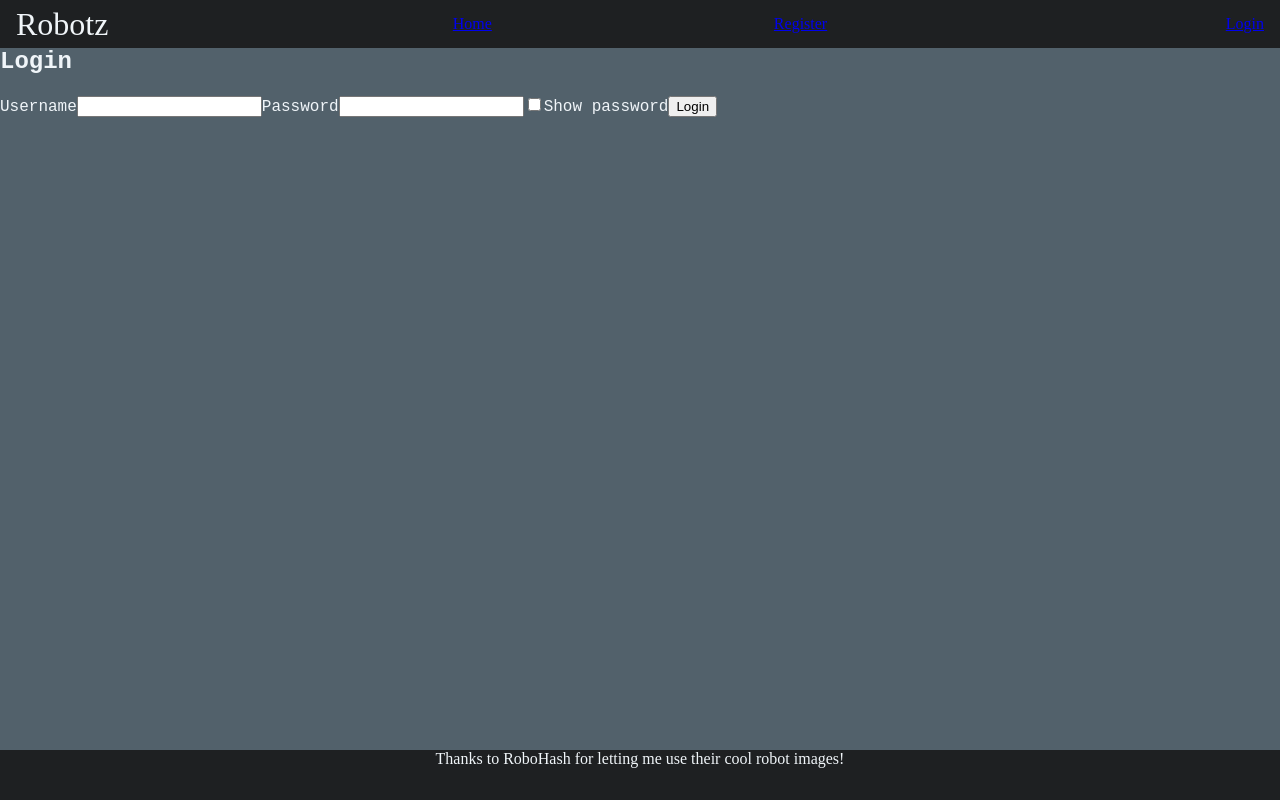
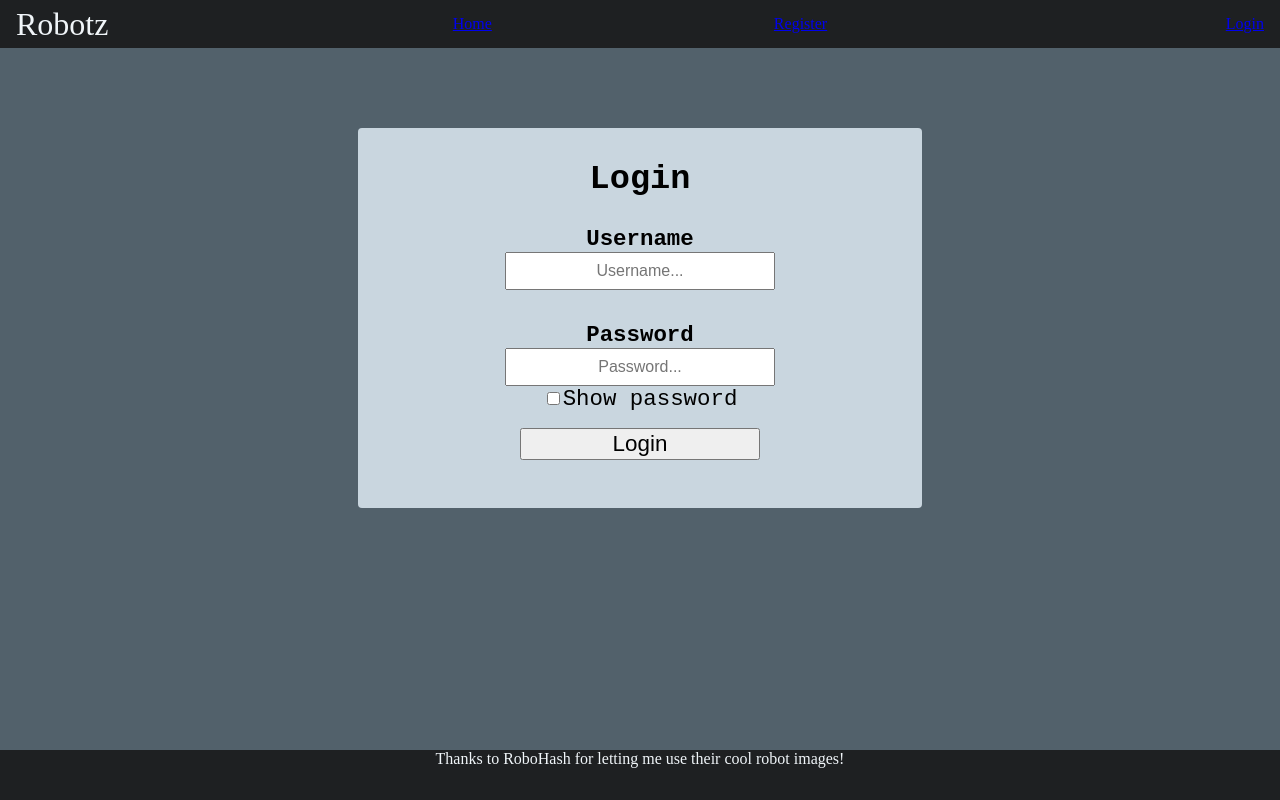
Before and after one commit to ArnoldSalcius/Robotz, a React (Create React App) app in the folder client/: page /login in a window 1280 px wide. Built offline with nearby package versions, Linux system fonts and the light colour scheme.

Commit message:
Added Login page styles

```diff
--- a/client/src/components/Auth/LoginPage.js
+++ b/client/src/components/Auth/LoginPage.js
@@ -1,7 +1,8 @@
 import { useEffect, useState } from 'react';
 import { connect } from 'react-redux';
 import { loginUser, clearErrors, loginUserFail } from '../../redux/auth/authActions';
-import { Navigate, useLocation } from 'react-router-dom'
+import { Navigate, useLocation } from 'react-router-dom';
+import './LoginPage.scss';
 
 const initialState = {
     username: '',
@@ -95,52 +96,68 @@ const LoginPage = function ({ register, auth, loginUser, clearAuthErrors, dispat
 
         return (
             <>
+                <div className="auth__inputGroup">
                     <label htmlFor='repassword'>Repeat Password</label>
                     <input id='repassword' type='password' name='repassword' value={repassword} onChange={(e) => setRepassword(e.target.value)}></input>
+                </div>
+                <div className="auth__inputGroup">
                     <label htmlFor='email'>Email</label>
-                <input style={isEmailError ? { border: '5px solid red' } : null} id='email' name='email' value={input.email} onChange={handleInput}></input>
+                    <input
+                        style={isEmailError ? { border: '5px solid red' } : null}
+                        id='email'
+                        name='email'
+                        value={input.email}
+                        onChange={handleInput}
+                        placeholder='Anything here...'
+                    />
+                </div>
+                <div className='auth__inputError'>
                     {isEmailError && isEmailError.email}
+                </div>
             </>
         )
     }
-    // console.log(auth);
-    // if (auth.loading) {
-    //     return null;
-    // }
-    // if (auth.user) {
-    //     console.log('authuser ran');
-    // }
+
 
     return (
         auth.user ? <Navigate to={navigateTo} /> :
-            (<div>
-                <h2>Login</h2>
-                <form>
+            (<div className='auth'>
+                <h2 className='auth__header'>{register ? "Register" : "Login"}</h2>
+                <form class='auth__form'>
+                    <div className="auth__inputGroup">
                         <label htmlFor='username'>Username</label>
 
                         <input
-                        style={isUsernameError ? { border: '5px red solid' } : null}
+                            className={`auth__input${isUsernameError ? '--error' : ''}`}
                             autoComplete='off'
                             id='username'
                             name='username'
+                            placeholder='Username...'
                             value={input.username}
                             onChange={handleInput}
-                    >
-
-                    </input>
+                        />
+                    </div>
+                    <div className='auth__inputError'>
                         {isUsernameError && isUsernameError.username}
+                    </div>
+                    <div className='auth__inputGroup'>
                         <label htmlFor='password'>Password</label>
                         <input
                             style={isPasswordError ? { border: '5px red solid' } : null}
                             id='password'
                             name='password'
+                            placeholder='Password...'
                             type={showPass ? 'text' : 'password'}
                             value={input.password}
                             onChange={handleInput}
                         >
 
                         </input>
+                        <div className='auth__inputError'>
                             {isPasswordError && isPasswordError.password}
+
+                        </div>
+                        <div>
                             <input
                                 type='checkbox'
                                 name='showPass'
@@ -148,11 +165,16 @@ const LoginPage = function ({ register, auth, loginUser, clearAuthErrors, dispat
                                 onClick={() => setShowPass(!showPass)}>
                             </input>
                             <label htmlFor='showPass' >Show password</label>
+                        </div>
+                    </div>
 
                     {register && renderRegister()}
 
                     <button onClick={handleSubmit}>Login</button>
-                    {auth.error && <p style={{ background: 'red' }}>{auth.error.message}</p>}
+                    <div className="auth__error">
+                        {auth.error && <p>{auth.error.message}</p>}
+
+                    </div>
 
                 </form>
 
--- /dev/null
+++ b/client/src/components/Auth/LoginPage.scss
@@ -0,0 +1,61 @@
+
+
+.auth{
+    background: var(--highlight-color);
+    margin: 5rem auto;
+    text-align: center;
+    color: black;
+    padding: 2rem;
+    border-radius: 4px;
+    width:60%;
+    max-width: 500px;
+    font-size: 1.4rem;
+
+    &__form {
+        display: flex;
+        flex-direction: column;
+        gap: 1rem;
+    }
+
+    &__inputGroup {
+        display: flex;
+        flex-direction: column;
+        align-items: center;
+        &> label{
+            font-weight: bold;
+
+        }
+        &>input {
+            text-align: center;
+            width: 50%;
+            padding: 0.5rem;
+            font-size: 1rem;
+        }
+    }
+
+    & button {
+        width: 15rem;
+        max-width: 50%;
+        margin: 0 auto;
+        font-size: inherit;
+        cursor: pointer;
+    }
+
+    &__inputError {
+        text-decoration: underline;
+        text-decoration-color: red;
+        font-size: 1rem;
+    }
+
+    &__error {
+        background-color: red;
+        width: 80%;
+        font-size: 1rem;
+        margin: 0 auto;
+
+        & > p {
+            margin:0;
+            padding: 0;
+        }
+    }
+}
```
Lines whose indentation alone changed are shown as unchanged.
